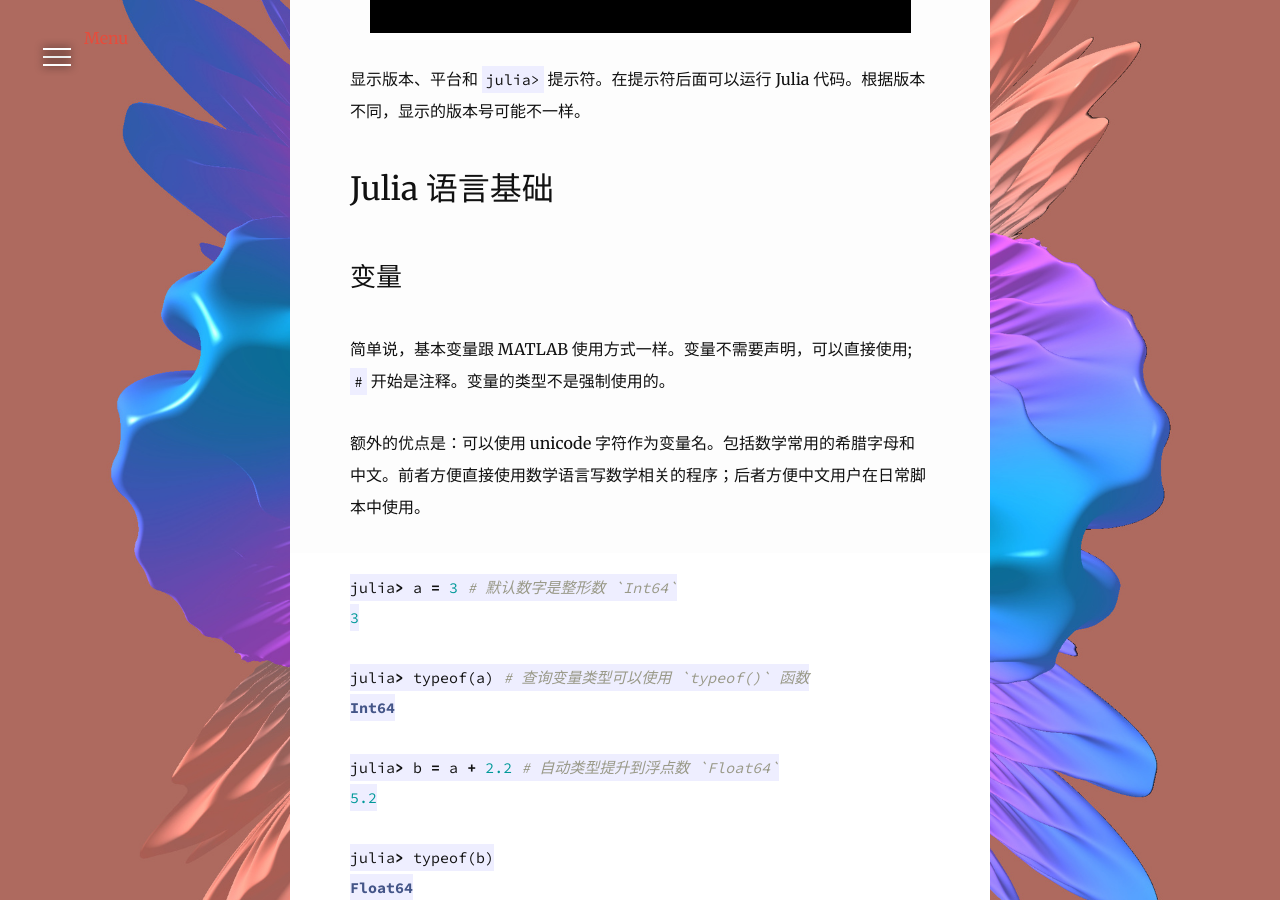
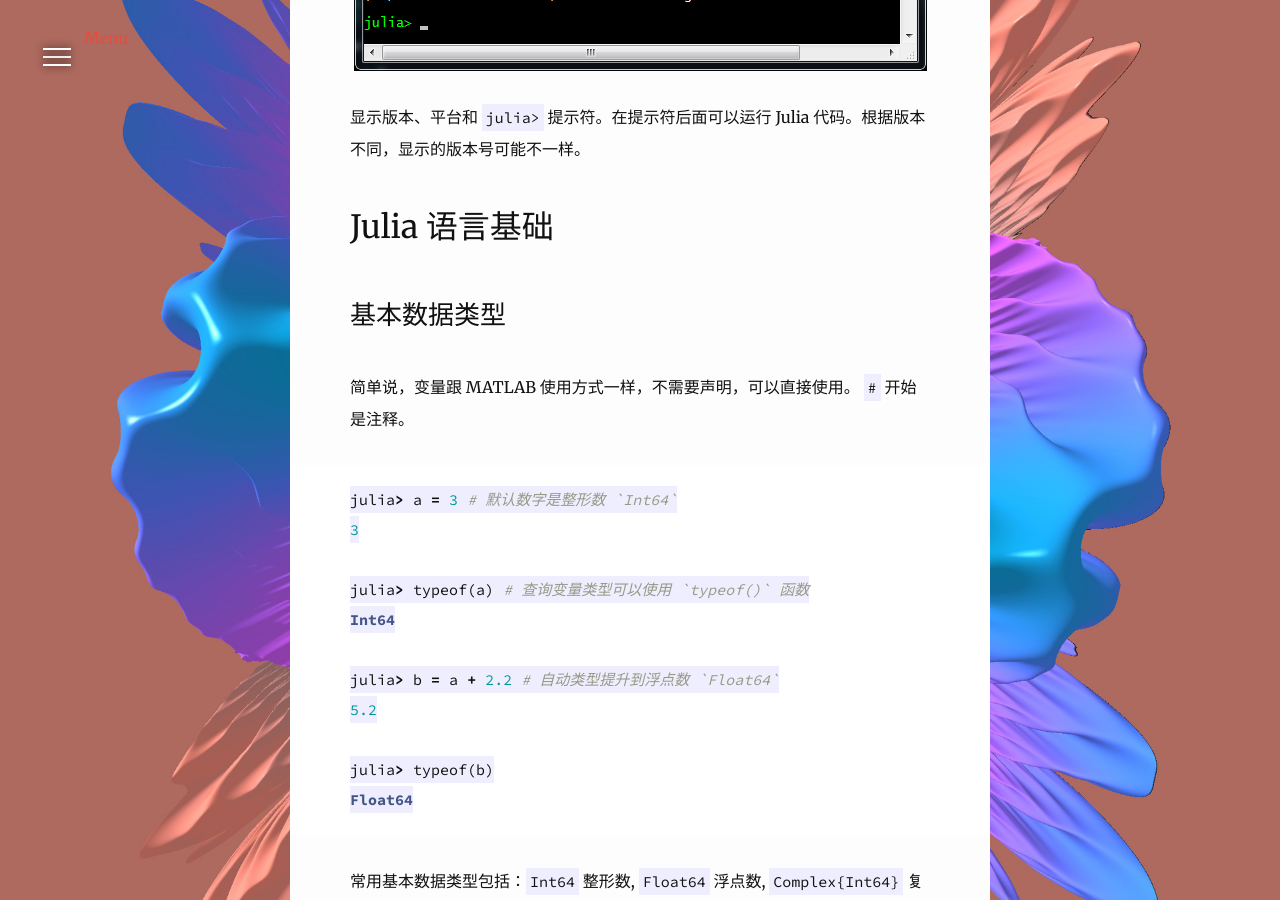
Before and after one commit to quxiaofeng/MachineLearningWithJulia.jl, a Jekyll site: the page built from _posts/2016-02-01-julia-basics.md, in a window 1280 px wide and 900 px high, scrolled down 1706 px. Built offline with Jekyll 4.4.1, drawn with Linux system fonts in a browser that asks for light colours; nearby versions of some CDN libraries; comment, search, counter and statistics services are not loaded; some of the changed text lies outside the part shown.

Commit message:
Updated julia-basics fixing an image
Signed-off-by: Xiaofeng QU <xiaofeng.qu.hk@ieee.org>

````diff
--- a/_posts/2016-02-01-julia-basics.md
+++ b/_posts/2016-02-01-julia-basics.md
@@ -30,17 +30,15 @@
 **Julia Version 0.3.7**
 ![]({{ "/assets/images/julia-repl.png" | prepend: site.url }})
 **Julia Version 0.4.5**
-![]({{ "/assets/images/julia-repl.png" | prepend: site.url }})
+![]({{ "/assets/images/julia-repl-045.png" | prepend: site.url }})
 
 显示版本、平台和 `julia>` 提示符。在提示符后面可以运行 Julia 代码。根据版本不同，显示的版本号可能不一样。
 
 ## Julia 语言基础 ##
 
-### 变量 ###
+### 基本数据类型 ###
 
-简单说，基本变量跟 MATLAB 使用方式一样。变量不需要声明，可以直接使用; `#` 开始是注释。变量的类型不是强制使用的。
-
-额外的优点是：可以使用 unicode 字符作为变量名。包括数学常用的希腊字母和中文。前者方便直接使用数学语言写数学相关的程序；后者方便中文用户在日常脚本中使用。
+简单说，变量跟 MATLAB 使用方式一样，不需要声明，可以直接使用。 `#` 开始是注释。
 
 ```julia
 julia> a = 3 # 默认数字是整形数 `Int64`
````
Also changed, not shown: other parts of _posts/2016-02-01-julia-basics.md (+6 -0 lines).
